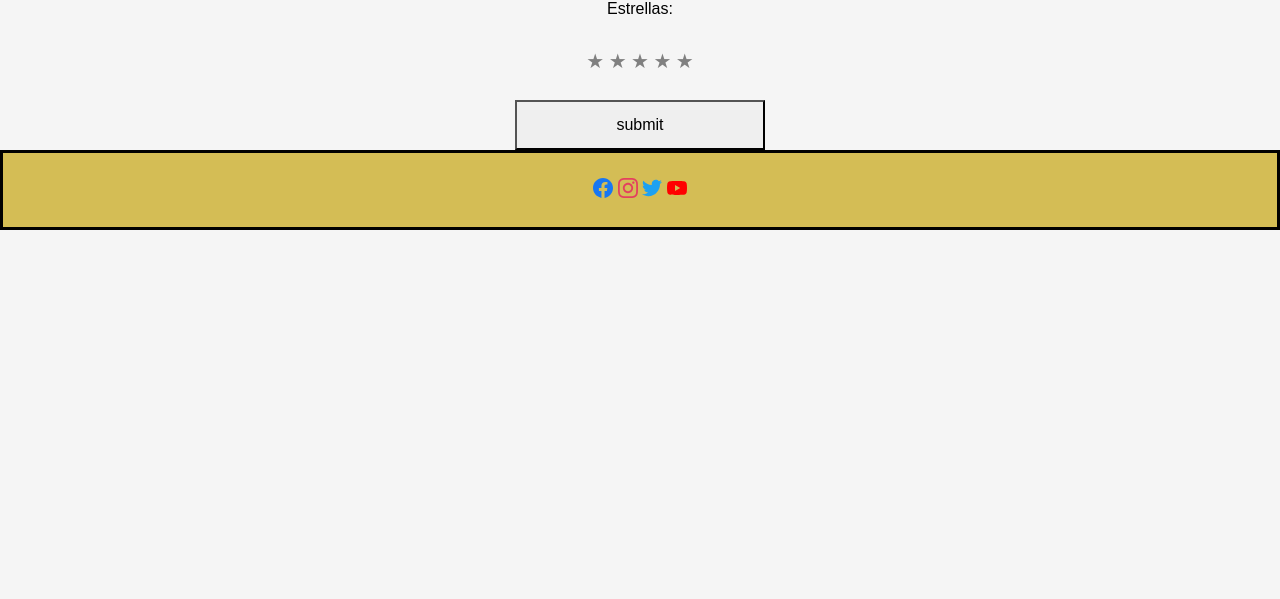
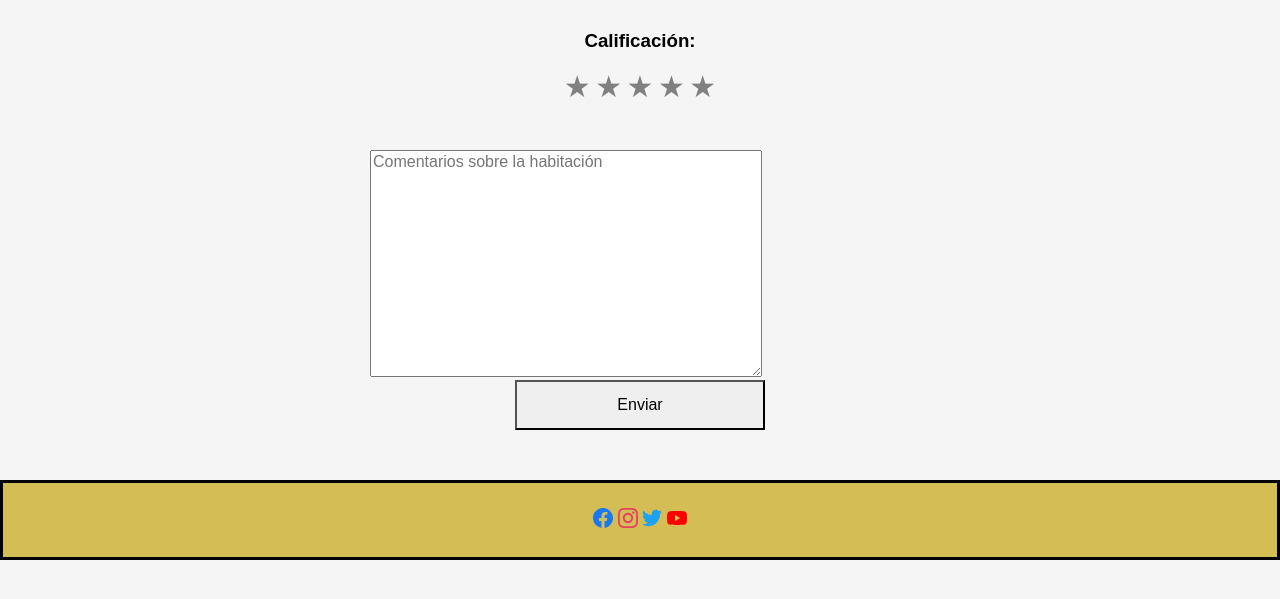
Before and after one commit to EstDuaM/ProyectoHoteleria, a Flask app: page /bedrooms_qualify in a window 1280 px wide. Shown: the part 188-787 px from the top of the page. Run offline with Flask 2, Linux system fonts and the light colour scheme; some libraries are stand-ins or nearby versions.

Commit message:
vista calificacion y comentarios

```diff
--- a/static/states/style-bedroom-qualify.css
+++ b/static/states/style-bedroom-qualify.css
@@ -75,6 +75,23 @@ header div .logo img{
     padding: 0px 0px 0px 0px;
 }
 
+section div form h3{
+    text-align: center;
+    margin-top: 30px;
+}
+
+section div form .comentar{
+    text-align: center;
+    margin-top: 30px;
+    margin-right: 660px;
+}
+
+section div form .boton{
+    text-align: center;
+    margin-top: 180px;
+    margin-bottom: 50px;
+}
+
 section div form p, form input[type="submit"]{
     width: 250px;
     margin: 0 auto;
@@ -83,7 +100,7 @@ section div form p, form input[type="submit"]{
   }
 
 section div form label {
-    font-size: 20px;
+    font-size: 30px;
   }
 
 section div form input {
@@ -102,6 +119,7 @@ section div form  label {
 section div form  .clasificacion {
     direction: rtl;
     unicode-bidi: bidi-override;
+    text-align: center;
   }
 
 section div form  label:hover, section div form label:hover ~ label {
@@ -111,6 +129,8 @@ section div form  label:hover, section div form label:hover ~ label {
 section div form  input[type="radio"]:checked ~ label {
     color: orange;
   }
+
+
 
 input[type="submit" i] {
     appearance: auto;
--- a/templates/bedroom-qualify.html
+++ b/templates/bedroom-qualify.html
@@ -30,7 +30,8 @@
     <section>
         <div>
             <form id="form">
-                <p>Estrellas: </p>
+                <div>
+                    <h3>Calificación: </h3>
                     <p class="clasificacion">
                         <input id="radio1" type="radio" name="estrellas" value="5">
                         <label for="radio1">★</label>
@@ -43,9 +44,14 @@
                         <input id="radio5" type="radio" name="estrellas" value="1">
                         <label for="radio5">★</label>
                     </p>
-                <p>
-                    <input type="submit" value="submit" name ="submit">
+                    <p class="comentar">
+                        <textarea name="comentario" id="comment" cols="40" rows="12"
+                            placeholder="Comentarios sobre la habitación"></textarea>
                     </p>
+                    <p class="boton">
+                        <input type="submit" value="Enviar" name="submit">
+                    </p>
+                </div>
             </form>
         </div>
     </section>
```
Also changed, not shown: DBRadHotel.db. Lines whose indentation alone changed are shown as unchanged.
